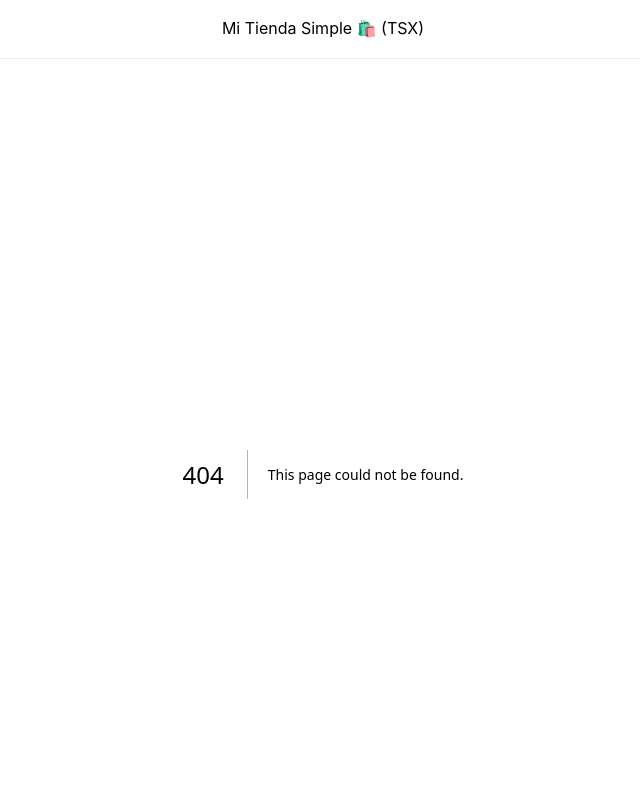
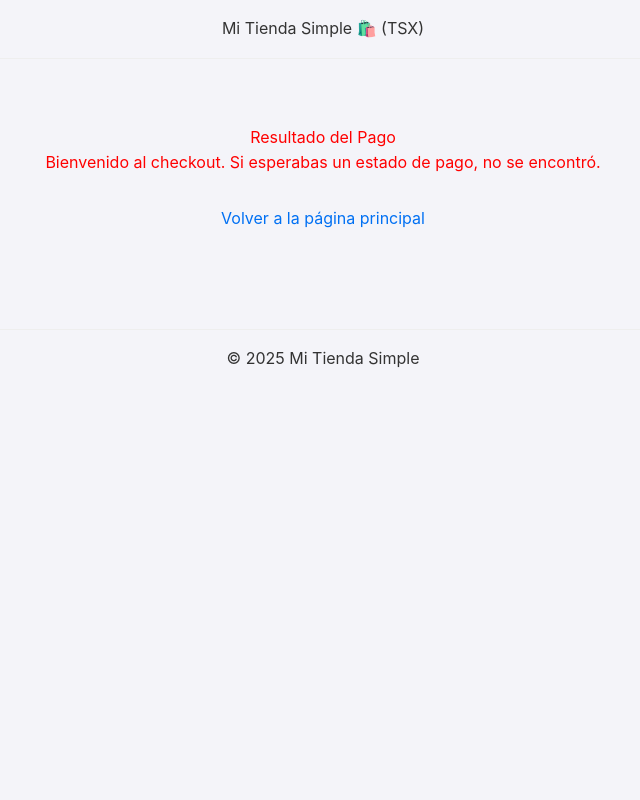
Before and after one commit to ricardo2roa/simple-shop, a Next.js app: page /order in a window 1280 px wide. Before the commit this address had no page. Shown: the top 800 px of the page, without its empty margins (317-957 px from the left). Built offline with nearby package versions, Linux system fonts and the light colour scheme.

Commit message:
Se sube nuevo componente order

```diff
--- /dev/null
+++ b/src/app/order/page.tsx
@@ -0,0 +1,61 @@
+// app/checkout/page.js
+'use client'; // Necesario para usar hooks como useSearchParams y useState/useEffect
+
+import { useSearchParams } from 'next/navigation';
+import React, { useEffect, useState } from 'react';
+import Link from 'next/link';
+
+export default function CheckoutStatusPage() {
+    const searchParams = useSearchParams();
+    const [message, setMessage] = useState('');
+    const [isLoading, setIsLoading] = useState(true);
+    const [isSuccess, setIsSuccess] = useState(false);
+
+    useEffect(() => {
+        const status = searchParams.get('status');
+        const payment_id = searchParams.get('payment_id');
+        const preference_id = searchParams.get('preference_id');
+
+        if (status === 'approved') {
+            setMessage(`¡Tu pago fue exitoso! Gracias por tu compra.`);
+            setIsSuccess(true);
+            console.log('Payment ID:', payment_id);
+            console.log('Preference ID:', preference_id);
+        } else if (status === 'failure' || status === 'cancelled') {
+            setMessage('El pago falló o fue cancelado. Por favor, intenta nuevamente o contacta a soporte.');
+            setIsSuccess(false);
+        } else if (status === 'pending') {
+            setMessage('Tu pago está pendiente. Te notificaremos cuando se apruebe.');
+            setIsSuccess(false);
+        } else {
+            setMessage('Bienvenido al checkout. Si esperabas un estado de pago, no se encontró.');
+            setIsSuccess(false);
+        }
+        setIsLoading(false);
+    }, [searchParams]);
+
+    if (isLoading) {
+        return (
+            <div style={{ textAlign: 'center', padding: '50px' }}>
+                <p>Verificando estado del pago...</p>
+            </div>
+        );
+    }
+    // ... (resto del JSX igual que en el ejemplo del pages router) ...
+    return (
+        <div style={{ textAlign: 'center', padding: '50px', color: isSuccess ? 'green' : 'red' }}>
+            <h1>Resultado del Pago</h1>
+            <p>{message}</p>
+            {isSuccess && (
+                 <div>
+                    <p>Recibirás una confirmación por correo electrónico pronto.</p>
+                </div>
+            )}
+            <div style={{ marginTop: '30px' }}>
+                <Link href="/">
+                    Volver a la página principal
+                </Link>
+            </div>
+        </div>
+    );
+}
```
